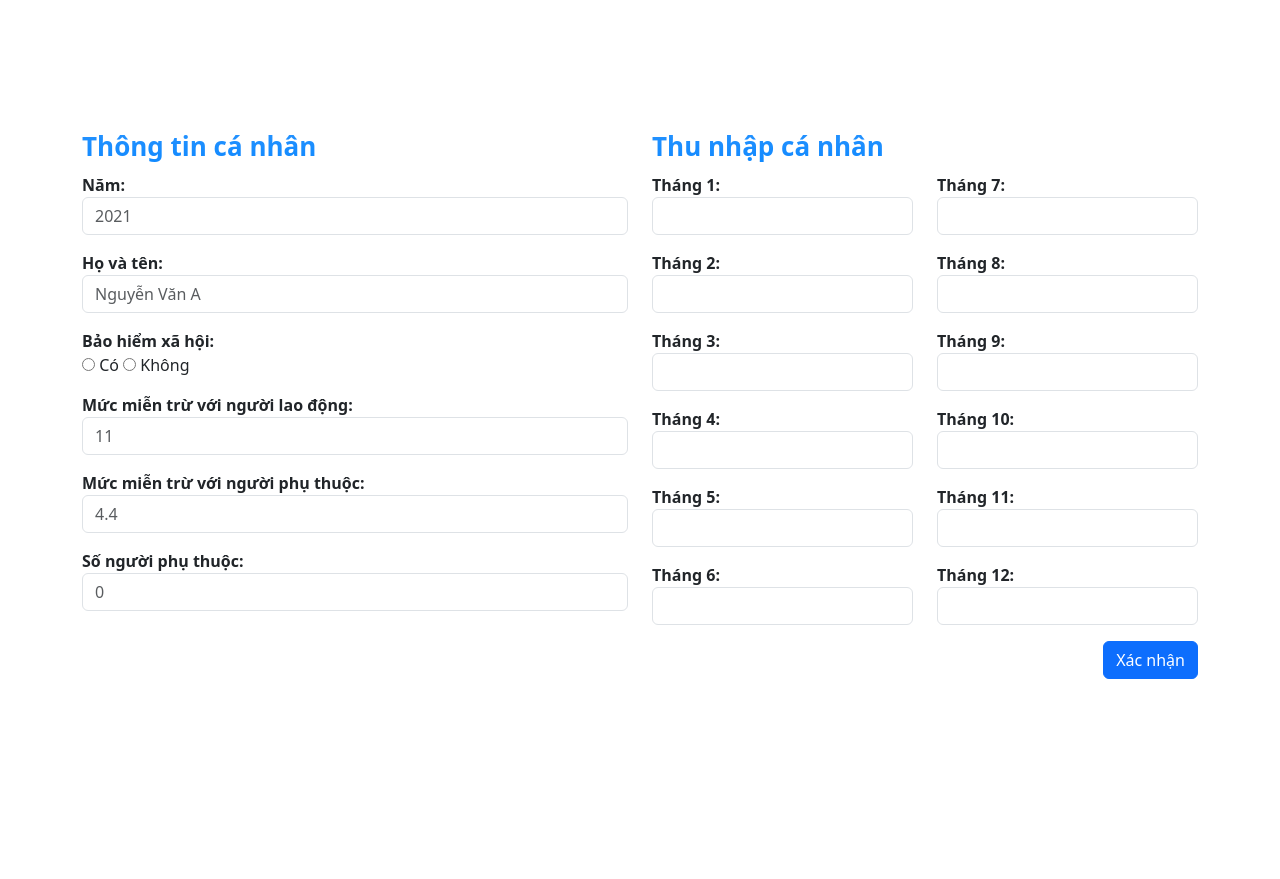
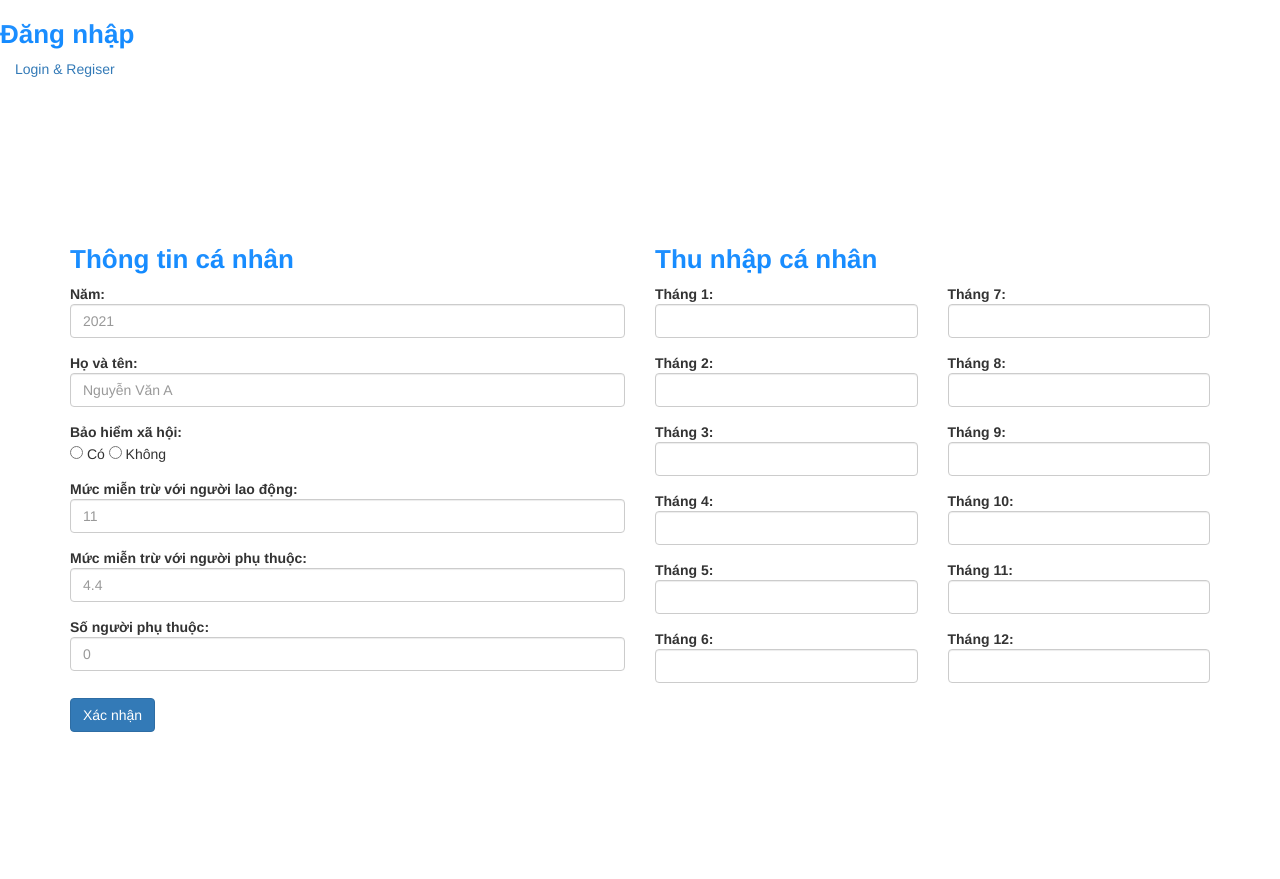
Before and after one commit to TrangNhung19/SQA_N02_NHOM5, a PHP site: page / in a window 1280 px wide. Before the commit the page ends 679 px from the top, so only its background shows below. Run offline with PHP 8.4, Linux system fonts and the light colour scheme; some libraries are stand-ins or nearby versions.

Commit message:
Update index.php

```diff
--- a/index.php
+++ b/index.php
@@ -13,6 +13,21 @@
 </head>
 
 <body>
+    <div class="header__top">
+        <div class="container-fluid">
+          <div class="row">
+                <div class="auth">
+                    <h2><a href="auth/login/index.php">Đăng nhập</a></h2>
+                </div>
+                <div class="col-lg-6 col-md-4 col-sm-6 col-xs-12 ">
+                  <div class="header__actions">
+                    <?php
+                      require_once("backend/filterWithCookie.php");
+                    ?>
+                  </div>
+                </div>
+          </div>
+        </div>
 
     <div class="anhduc-wrap">
         <div class="container">
```
